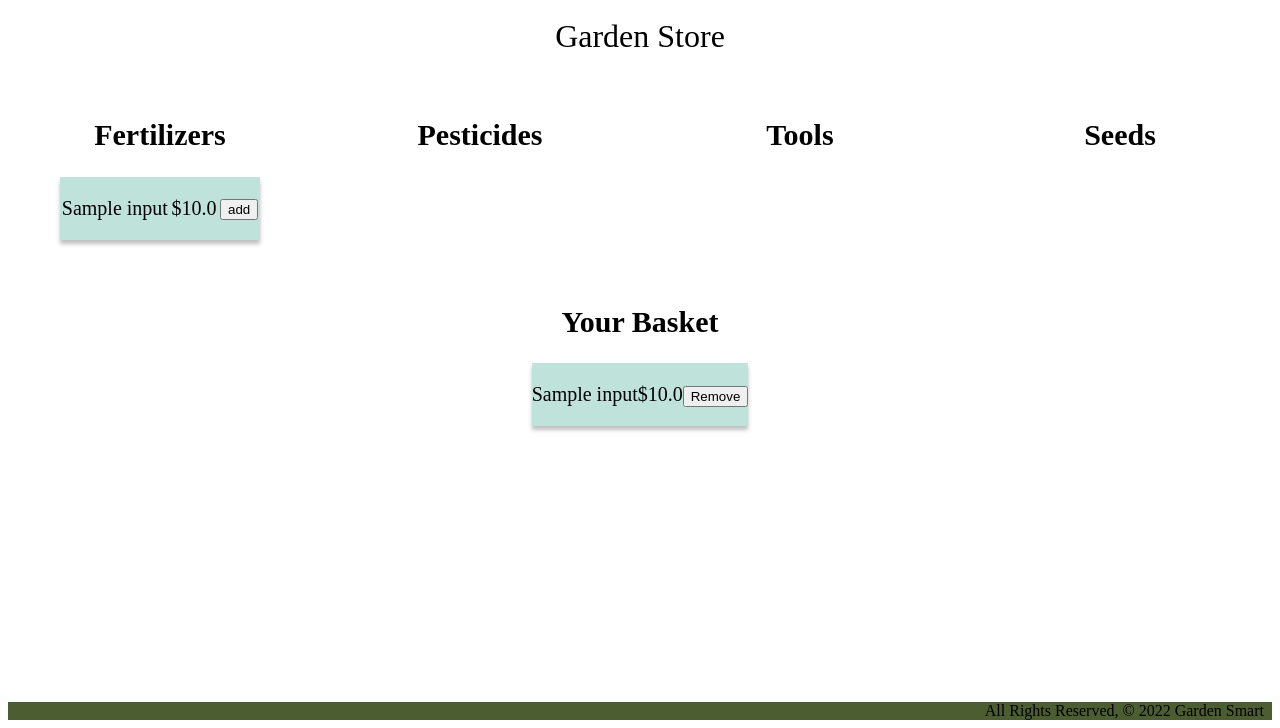
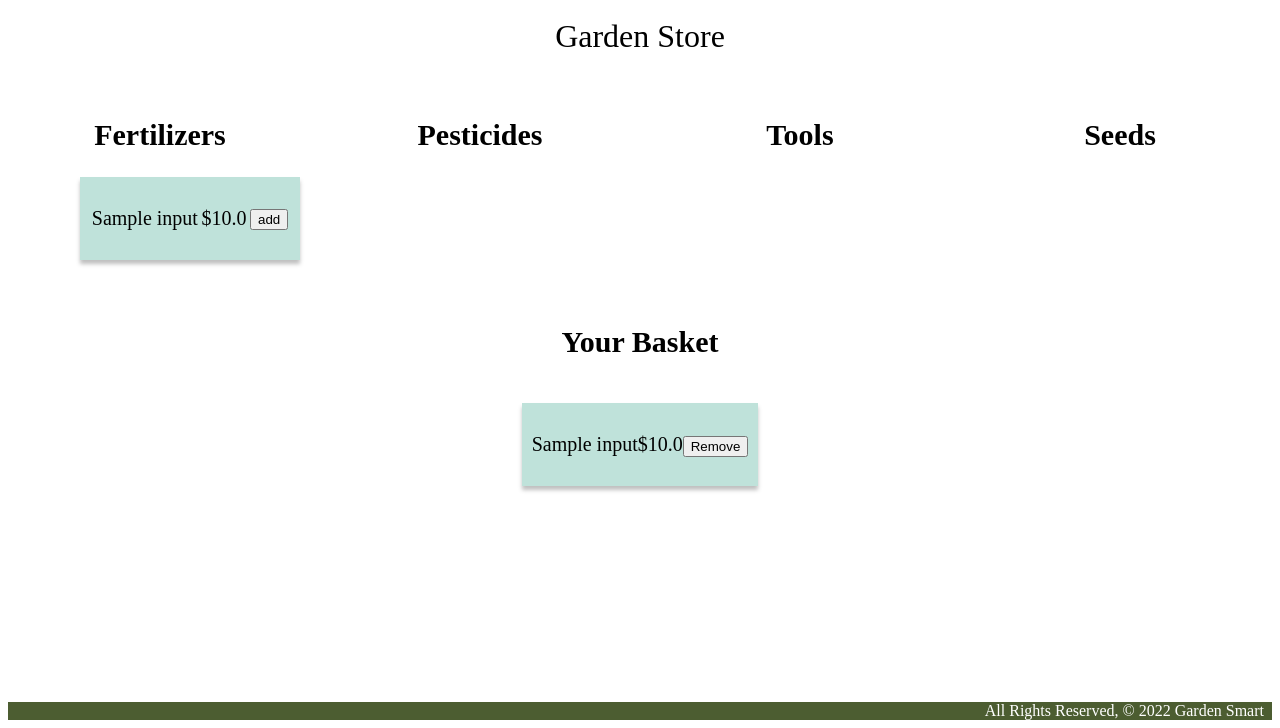
Before and after one commit to YaroslavSnigur/Garden-Smart, a Django app: page /garden_store/ in a window 1280 px wide. Shown: the part 88-816 px from the top of the page. Run offline with Django 4.2, Linux system fonts and the light colour scheme; a user stored in the database is signed in; tables that the repository leaves empty hold one stand-in row (values such as "Sample post").

Commit message:
style garden store and my garden

```diff
--- a/main_app/static/css/style.css
+++ b/main_app/static/css/style.css
@@ -12,6 +12,7 @@ footer.page-footer {
   padding-top: 0;
   text-align: right;
   background-color: rgb(76, 93, 49);
+  color: white;
 }
 
 h1 {
@@ -189,6 +190,10 @@ h1 {
 .cards {
   display: flex;
   flex-wrap: wrap;
+  justify-content: center;
+}
+.cards > * {
+  flex: 1 1;
 }
 
 .card {
@@ -219,6 +224,8 @@ h1 {
   flex-direction: column;
   align-items: center;
 }
+
+.basket
 
 /*===========STYLING FOR VEG DETAIL.HTML ============*/
 
@@ -346,6 +353,8 @@ input[type="file"] {
 }
 
 .input-card {
+  margin: 20px;
+  width: 100%;
   display: flex;
   flex-wrap: wrap;
   justify-content: space-around;
@@ -353,6 +362,7 @@ input[type="file"] {
   background: #bfe2da;
   box-shadow: 0px 4px 4px rgba(0, 0, 0, 0.25);
   margin-bottom: 20px;
+  padding: 10px;
 }
 
 .basket {
@@ -362,6 +372,15 @@ input[type="file"] {
   font-style: normal;
   font-weight: 500;
   text-align: center;
+}
+.basket-item {
+  display: flex;
+  flex-wrap: wrap;
+}
+
+.basket-item > * {
+  flex: 1 1;
+  margin: 20px;
 }
 
 .add-btn {
--- a/main_app/templates/main_app/garden_store.html
+++ b/main_app/templates/main_app/garden_store.html
@@ -68,9 +68,9 @@
 
 <div class="basket">
     <h2> Your Basket </h2>
+    <div class="basket-item">
     {% if inputs_user.count %}
         {% for input in inputs_user %}
-
         <div class="input-card">
             <p>{{ input.name }}</p>
             <p>${{ input.cost }}</p>
@@ -79,9 +79,11 @@
             <button type="submit" class="add-btn">Remove</button>
         </form>
         </div>
+
         {% endfor %}
     {% else %}
       <h5>No Inputs :(</h5>
     {% endif %}
+    </div>
 </div>
 {% endblock %}
--- a/main_app/templates/veggies/index.html
+++ b/main_app/templates/veggies/index.html
@@ -13,5 +13,6 @@
       <p>Stage: {{ veg.stage }}</p>
     </div>
   </div>
+  {% endfor %}
 </div>
-{% endfor %} {% endblock %}
+ {% endblock %}
```
